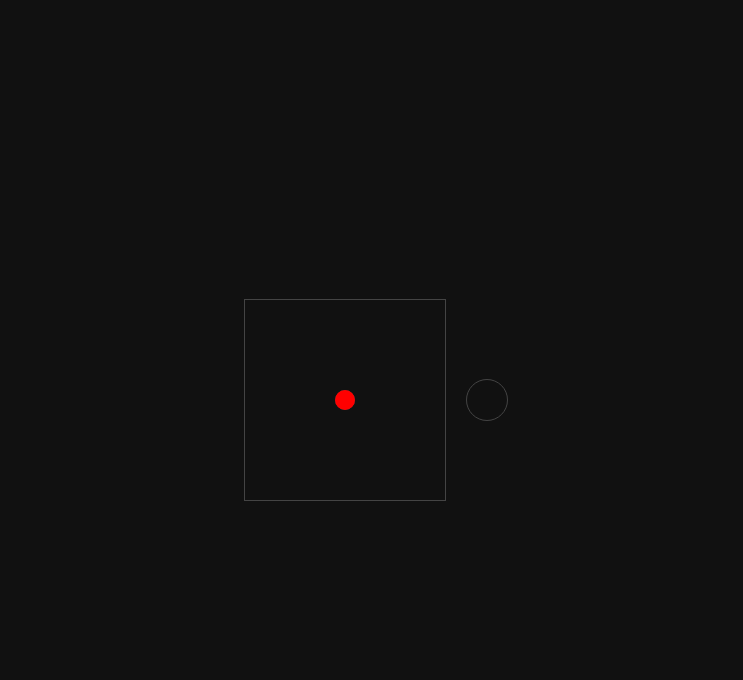
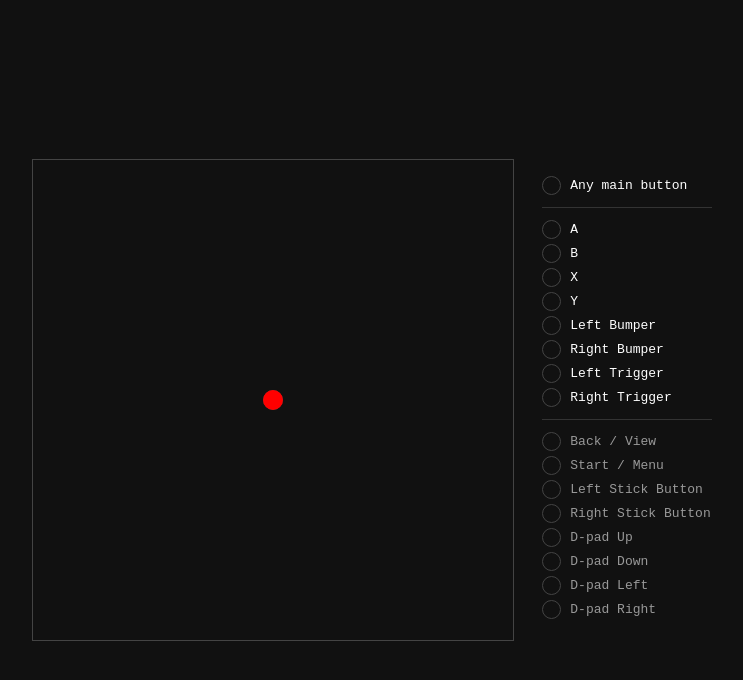
Before and after one commit to mesmotronic/js-xpad, a website built with Vite: page index.html in a window 1280 px wide. Shown: the whole page, without its empty margins (264-1007 px from the left). Built offline with nearby package versions, Linux system fonts and the light colour scheme.

Commit message:
Added all buttons to example

```diff
--- a/index.html
+++ b/index.html
@@ -5,7 +5,7 @@
   <meta charset="UTF-8" />
   <meta name="viewport" content="width=device-width, initial-scale=1.0" />
   <link rel="stylesheet" href="/src/main.css" />
-  <title>Simple Xpad</title>
+  <title>Xpad | Made by Mesmotronic</title>
 </head>
 
 
@@ -15,7 +15,89 @@
       <span id="axes-center"></span>
       <span id="axes-indicator"></span>
     </div>
-    <div id="button-indicator"></div>
+    <table id="buttons">
+      <tr>
+        <td id="button-indicator"></td>
+        <td>Any main button</td>
+      </tr>
+      <tr>
+        <td colspan="2" class="separator"></td>
+      </tr>
+      <tr>
+        <td colspan="2"></td>
+      </tr>
+      <tr>
+        <td id="button-0-indicator"></td>
+        <td>A</td>
+      </tr>
+      <tr>
+        <td id="button-1-indicator"></td>
+        <td>B</td>
+      </tr>
+      <tr>
+        <td id="button-2-indicator"></td>
+        <td>X</td>
+      </tr>
+      <tr>
+        <td id="button-3-indicator"></td>
+        <td>Y</td>
+      </tr>
+      <tr>
+        <td id="button-4-indicator"></td>
+        <td>Left Bumper</td>
+      </tr>
+      <tr>
+        <td id="button-5-indicator"></td>
+        <td>Right Bumper</td>
+      </tr>
+      <tr>
+        <td id="button-6-indicator"></td>
+        <td>Left Trigger</td>
+      </tr>
+      <tr>
+        <td id="button-7-indicator"></td>
+        <td>Right Trigger</td>
+      </tr>
+      <tr>
+        <td colspan="2" class="separator"></td>
+      </tr>
+      <tr>
+        <td colspan="2"></td>
+      </tr>
+      <tr>
+        <td id="button-8-indicator"></td>
+        <td>Back / View</td>
+      </tr>
+      <tr>
+        <td id="button-9-indicator"></td>
+        <td>Start / Menu</td>
+      </tr>
+      <tr>
+        <td id="button-10-indicator"></td>
+        <td>Left Stick Button</td>
+      </tr>
+      <tr>
+        <td id="button-11-indicator"></td>
+        <td>Right Stick Button</td>
+      </tr>
+      <tr>
+        <td id="button-12-indicator"></td>
+        <td>D-pad Up</td>
+      </tr>
+      <tr>
+        <td id="button-13-indicator"></td>
+        <td>D-pad Down</td>
+      </tr>
+      <tr>
+        <td id="button-14-indicator"></td>
+        <td>D-pad Left</td>
+      </tr>
+      <tr>
+        <td id="button-15-indicator"></td>
+        <td>D-pad Right</td>
+      </tr>
+      <tr>
+    </table>
   </div>
   <script type="module" src="/src/main.ts"></script>
 </body>
--- a/src/main.css
+++ b/src/main.css
@@ -25,8 +25,8 @@ body,
 #axes {
   position: relative;
   border: 1px solid #444;
-  width: 200px;
-  height: 200px;
+  width: 480px;
+  height: 480px;
 
   #axes-center {
     position: absolute;
@@ -51,9 +51,23 @@ body,
   }
 }
 
-#button-indicator {
-  border: 1px solid #444;
-  width: 40px;
-  height: 40px;
-  border-radius: 50%;
+#buttons {
+  border-collapse: separate;
+  border-spacing: 8px 5px;
+
+  tr:nth-child(n+14) {
+    color: #999;
+  }
+
+  td.separator {
+    border-bottom: 1px solid #333;
+    height: 5px
+  }
+
+  td:first-child:not(:last-child) {
+    border: 1px solid #444;
+    width: 15px;
+    height: 15px;
+    border-radius: 50%;
+  }
 }
--- a/src/main.ts
+++ b/src/main.ts
@@ -8,8 +8,13 @@ function animate() {
   xpad.update();
 
   const { anyAxes, anyButton } = xpad.state;
-  axisIndicator.style.transform = `translate(${anyAxes.x * 100}px, ${anyAxes.y * 100}px)`;
-  buttonIndicator.style.backgroundColor = anyButton ? `rgba(255, 0, 0, ${anyButton})` : 'transparent';
+  axisIndicator.style.transform = `translate(${anyAxes.x * 240}px, ${anyAxes.y * 240}px)`;
+  buttonIndicator.style.backgroundColor = `rgba(255, 0, 0, ${anyButton})`;
+
+  for (let i = 0; i < 16; i++) {
+    const buttonIndicator = document.getElementById(`button-${i}-indicator`) as HTMLSpanElement;
+    buttonIndicator.style.backgroundColor = `rgba(255, 0, 0, ${xpad.state.buttons[i]})`;
+  }
 
   requestAnimationFrame(animate);
 }
```
